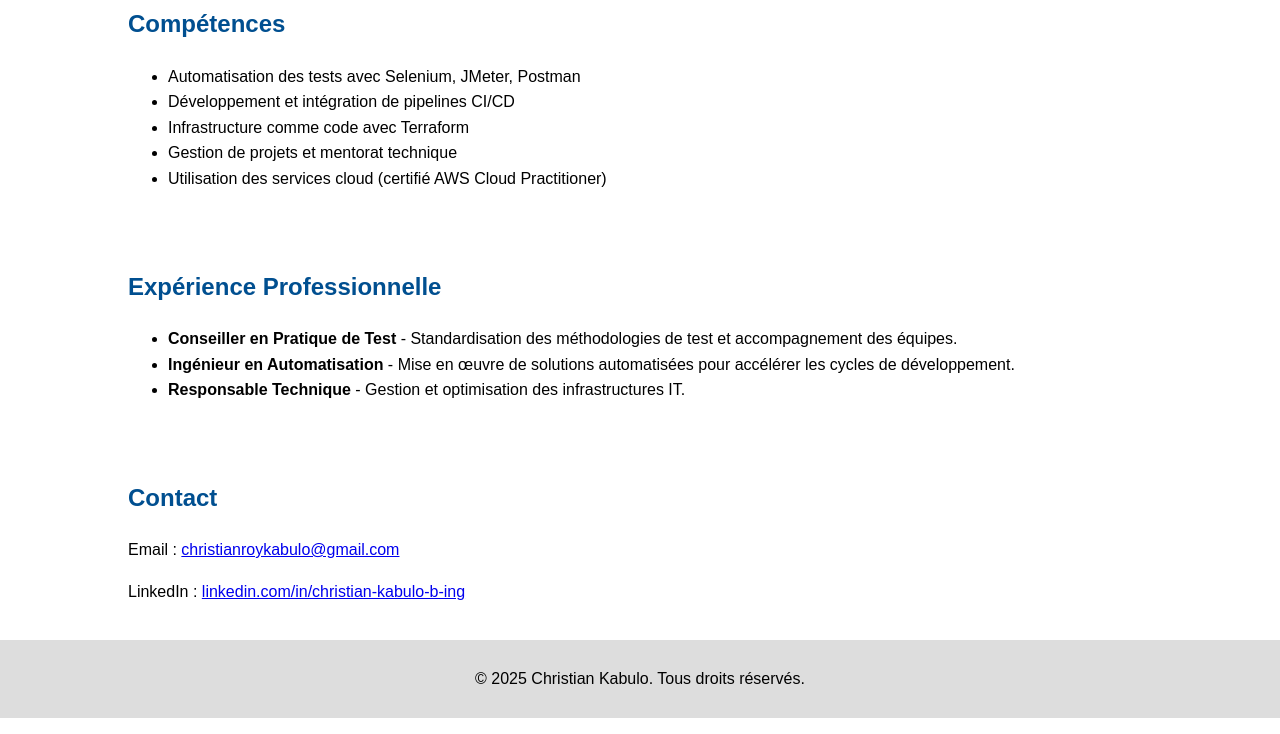
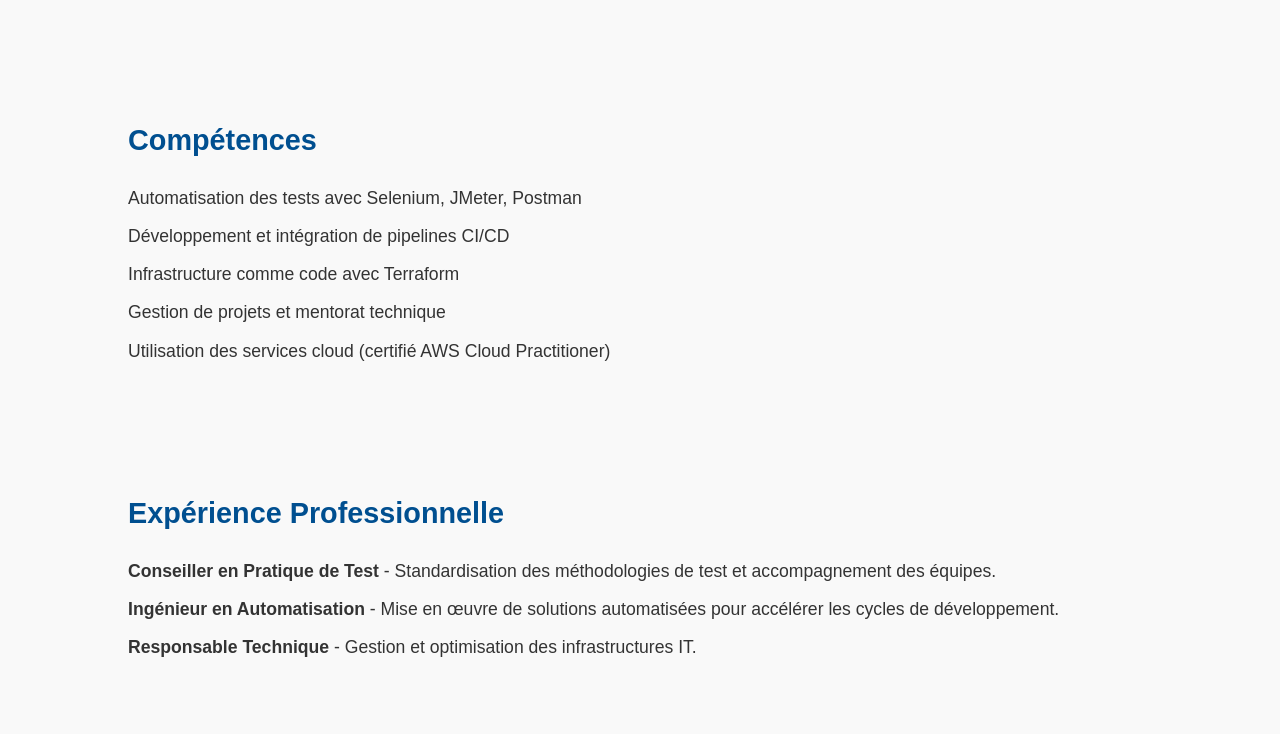
Before and after one commit to christiankabs/Portifolio, a plain HTML site: page index.html in a window 1280 px wide. Shown: the part 426-1160 px from the top of the page. Drawn offline with Linux system fonts and the light colour scheme.

Commit message:
Update style.css

```diff
--- a/style.css
+++ b/style.css
@@ -1,8 +1,10 @@
 body {
-    font-family: Arial, sans-serif;
+    font-family: 'Arial', sans-serif;
     margin: 0;
     padding: 0;
     line-height: 1.6;
+    color: #333;
+    background-color: #f9f9f9;
 }
 
 header {
@@ -13,35 +15,20 @@ header {
 }
 
 header h1 {
+    font-size: 2.5rem;
     margin: 0;
-    font-size: 2.5rem;
 }
 
 header p {
+    font-size: 1.2rem;
     margin: 10px 0;
-    font-size: 1.2rem;
-}
-
-header nav ul {
-    list-style: none;
-    padding: 0;
-}
-
-header nav ul li {
-    display: inline;
-    margin: 0 15px;
-}
-
-header nav ul li a {
-    color: #fff;
-    text-decoration: none;
-    font-weight: bold;
 }
 
 .container {
     width: 80%;
     margin: auto;
     overflow: hidden;
+    padding: 20px 0;
 }
 
 section {
@@ -50,11 +37,24 @@ section {
 
 section h2 {
     color: #004f90;
-    margin-bottom: 20px;
+    margin-bottom: 10px;
+    font-size: 1.8rem;
+}
+
+ul {
+    list-style: none;
+    padding: 0;
+}
+
+ul li {
+    padding: 5px 0;
+    font-size: 1.1rem;
 }
 
 footer {
     text-align: center;
     padding: 10px 0;
-    background: #ddd;
+    background: #004f90;
+    color: #fff;
+    font-size: 0.9rem;
 }
```
